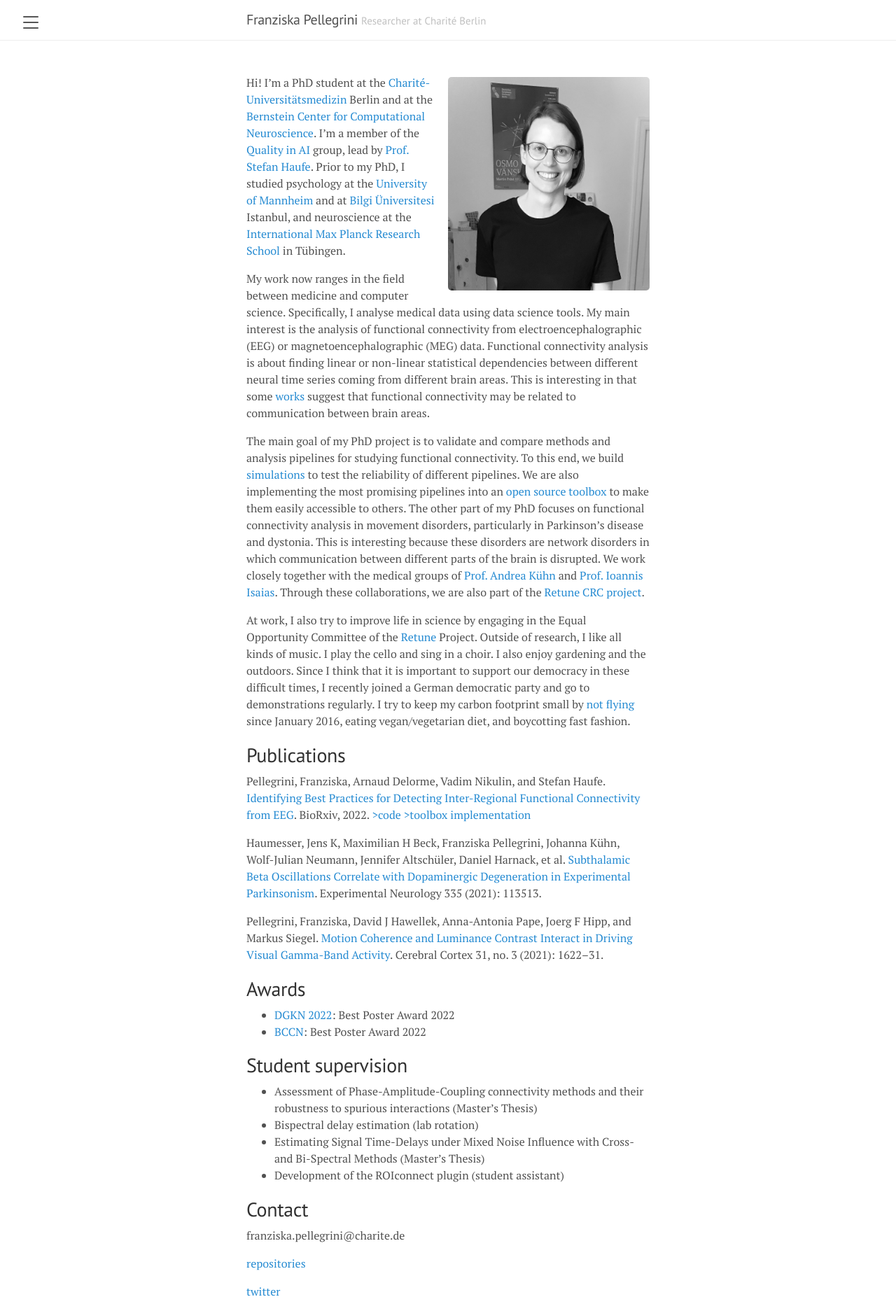
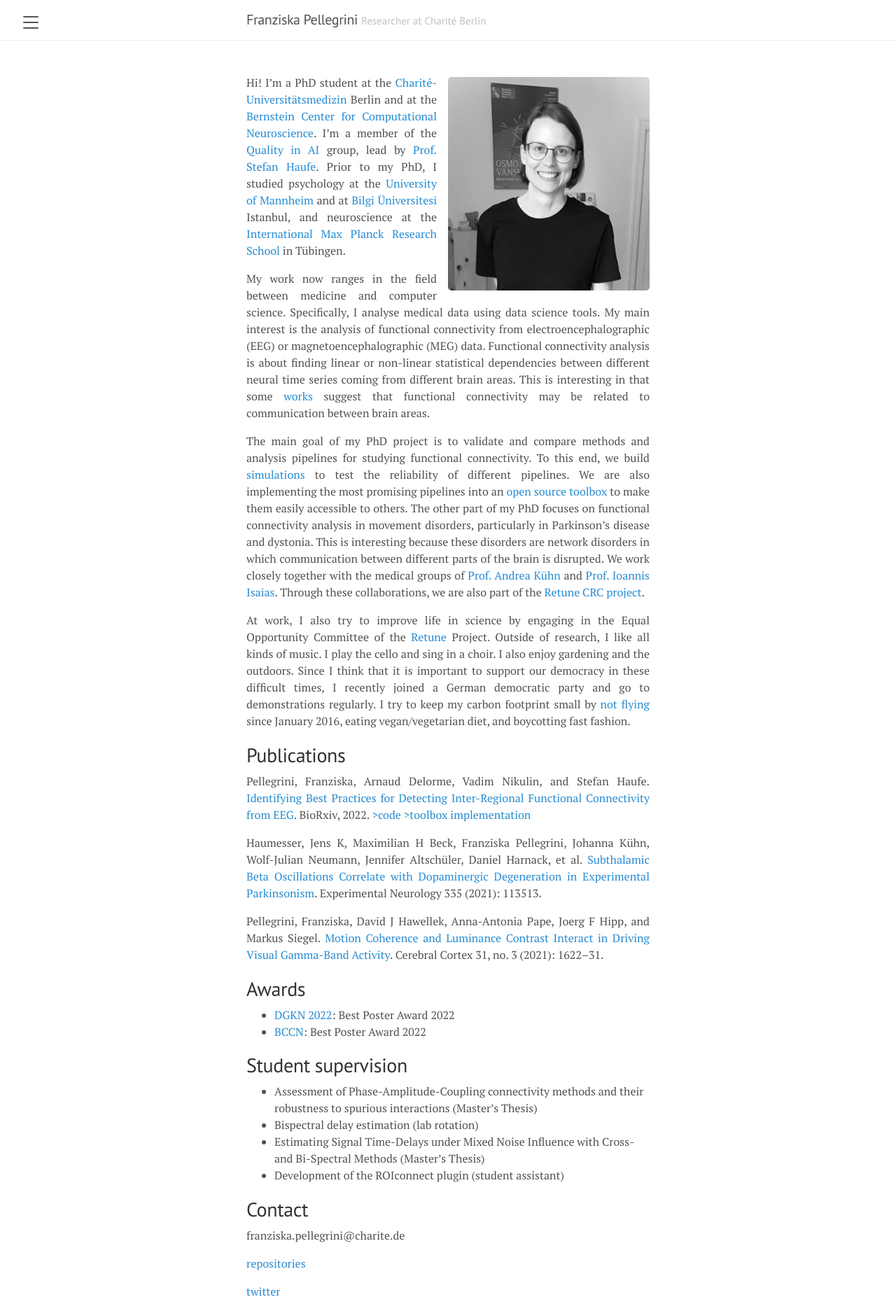
Before and after one commit to fpellegrini/fpellegrini.github.io, a Jekyll site: the page built from index.md, in a window 1280 px wide. Shown: the whole page at 70% size. Built offline with Jekyll 4.4.1, drawn with Linux system fonts in a browser that asks for light colours.

Commit message:
Update poole.css

```diff
--- a/public/css/poole.css
+++ b/public/css/poole.css
@@ -107,7 +107,7 @@ h4, h5, h6 {
 p {
   margin-top: 0;
   margin-bottom: 1rem;
-  text-align:justfy;
+  text-align:justify;
 }
 
 strong {
```
